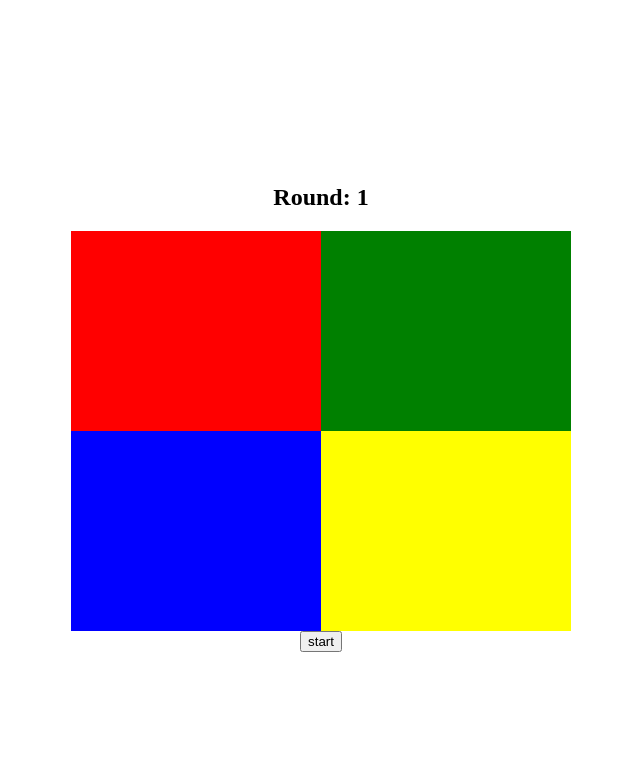
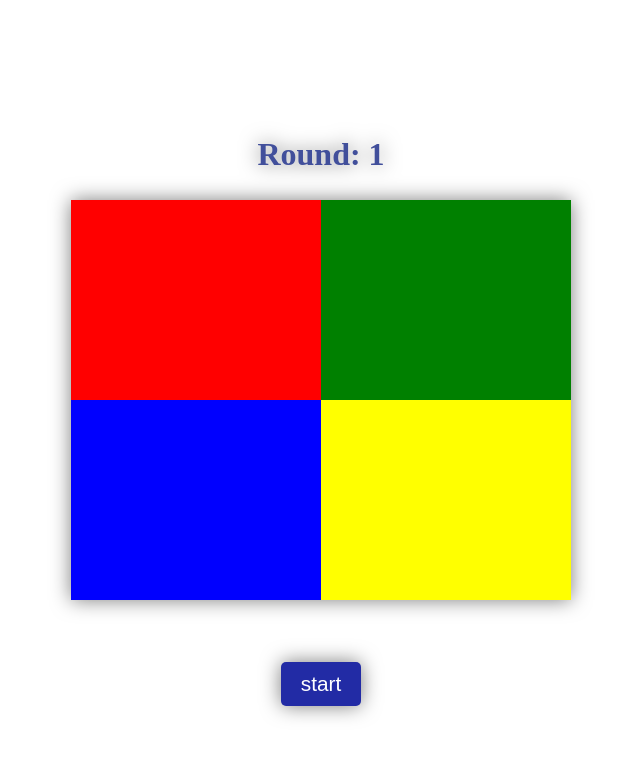
Before and after one commit to S-Bozilovic95/Codetribe-Tech-Task, a React (Create React App) app in the folder codetribe-tech-task/: page / in a window 1280 px wide. Shown: the top 758 px of the page, without its empty margins (319-959 px from the left). Built offline with nearby package versions, Linux system fonts and the light colour scheme.

Commit message:
master/ style

```diff
--- a/codetribe-tech-task/src/App.js
+++ b/codetribe-tech-task/src/App.js
@@ -59,14 +59,14 @@ function App() {
 
   return (
     <section className="app">
-      <h2>Round: {level-2}</h2>
+      <h2 className='app__header'>Round: {level-2}</h2>
       <div className="app__box">
         <article className="app__box__field1" style={light===1?{opacity:"0.5"}:null} id={1} onClick={(e)=>handleUserDraw(e,Number(e.target.id))}></article>
         <article className="app__box__field2" style={light===2?{opacity:"0.5"}:null} id={2} onClick={(e)=>handleUserDraw(e,Number(e.target.id))}></article>
         <article className="app__box__field3" style={light===3?{opacity:"0.5"}:null} id={3} onClick={(e)=>handleUserDraw(e,Number(e.target.id))}></article>
         <article className="app__box__field4" style={light===4?{opacity:"0.5"}:null} id={4} onClick={(e)=>handleUserDraw(e,Number(e.target.id))}></article>
       </div>
-      <button onClick={(e)=>handleDraw(e)}>start</button>
+      <button className='app__start' onClick={(e)=>handleDraw(e)}>start</button>
     </section>
   );
 }
--- a/codetribe-tech-task/src/App.scss
+++ b/codetribe-tech-task/src/App.scss
@@ -4,7 +4,21 @@
     justify-content: center;
     flex-direction: column;
     height: 100vh;
+    filter: drop-shadow(0px 0px 10px rgba(0, 0, 0, 0.514));
 
+    &__header{
+        font-size: 2em;
+        color: rgb(65, 79, 155);
+    }
+
+    article{
+        transition: ease-in-out 0.2s;
+
+        &:hover{
+            cursor: pointer;
+            opacity: 0.6;
+        }
+    }
 
     &__box{
       height: 50vh;
@@ -28,4 +42,24 @@
         background-color: yellow;
       }
     }
+
+    &__start{
+        margin-top: 3em;
+        padding: 10px 20px;
+        font-size: 1.3em;
+        border-radius: 5px;
+        border: none;
+        background-color: rgb(34, 43, 165);
+        color: white;
+        transition: ease-out 0.2s;
+
+        &:active{
+            transform: scale(0.8);
+        }
+
+        &:hover{
+            cursor: pointer;
+            background-color: rgb(50, 62, 228);
+        }
+    }
   }
```
